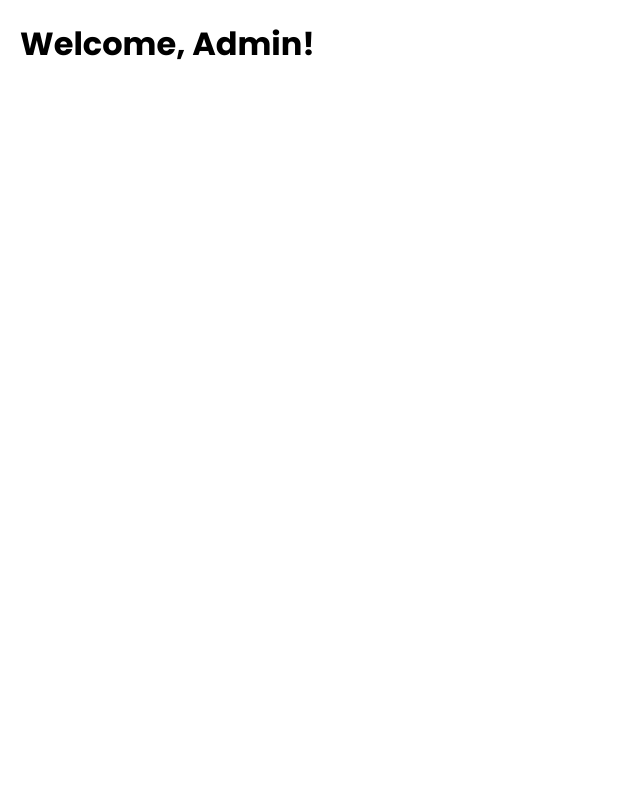
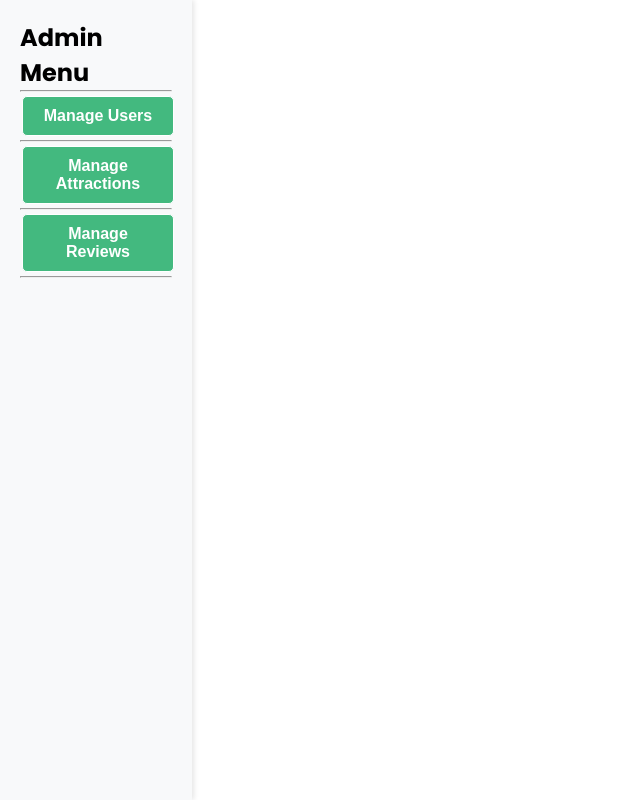
Before and after one commit to DISI2025-TravelPoints/Frontend, a React (Create React App) app in the folder travelpoints_frontend/: page /home-admin in a window 1280 px wide. Shown: the whole page, without its empty margins (0-640 px from the left). Built offline with nearby package versions, Linux system fonts and the light colour scheme; no server answers.

Commit message:
added ant design package for components

```diff
--- a/travelpoints_frontend/package.json
+++ b/travelpoints_frontend/package.json
@@ -7,6 +7,7 @@
     "@testing-library/jest-dom": "^6.6.3",
     "@testing-library/react": "^16.2.0",
     "@testing-library/user-event": "^13.5.0",
+    "antd": "^5.24.8",
     "axios": "^1.8.3",
     "jwt-decode": "^4.0.0",
     "react": "^19.0.0",
--- a/travelpoints_frontend/src/api.js
+++ b/travelpoints_frontend/src/api.js
@@ -1,5 +1,7 @@
 import axios from "axios";
 
+export const API_DEPLOY_URL= "http://travelpoints.ddns.net"
+export const API_LOCAL_URL= "http://localhost"
 const userApi = axios.create({
     //baseURL: "http://localhost:8081",
     baseURL: "http://localhost:80",
--- a/travelpoints_frontend/src/pages/HomeAdmin.js
+++ b/travelpoints_frontend/src/pages/HomeAdmin.js
@@ -1,11 +1,57 @@
 import React from 'react';
+import { useNavigate } from 'react-router-dom';
+import { useState } from 'react';
+import { useEffect } from 'react';
+import { getAllAttractions } from '../requests/AdminRequests';
 
-function HomeAdmin() {
+import '../styles/HomeAdmin.css';
+const HomeAdmin = () => {
+
+    // based on the selected setting, we will show the corresponding component
+    const [selectedSetting, setSelectedSetting] = useState("attractions");
+    const [data, setData] = useState([]);
+    useEffect(()=>{
+        switch(selectedSetting){
+            case "users":
+                break;
+            case "attractions":
+                setData(getAllAttractions());
+                break;
+            case "reviews":
+                break;
+        }
+    },[selectedSetting]);
+
     return (
-        <div style={{ padding: '20px', fontFamily: 'Poppins, sans-serif' }}>
-            <h1>Welcome, Admin!</h1>
+        <>
+            <div className="admin-sidebar-container">
+                <div className="admin-sidebar">
+                    <h2>Admin Menu</h2>
+                    <ul>
+                        <hr></hr>
+                        <button className = "admin-button"
+                        onClick={() => setSelectedSetting("users")}>
+                            Manage Users
+                        </button>
+                        <hr></hr>
+                        <button
+                         className = "admin-button"
+                         onClick={() => setSelectedSetting("attractions")}>
+                            Manage Attractions
+                        </button>
+                        <hr></hr>
+                        <button className = "admin-button"
+                         onClick={() => setSelectedSetting("reviews")}>
+                            Manage Reviews
+                        </button>
+                        <hr></hr>
+                    </ul>
+                </div>
 
-        </div>
+            </div>
+            <div className="admin-content">
+            </div>
+        </>
     );
 }
 
--- /dev/null
+++ b/travelpoints_frontend/src/requests/AdminRequests.js
@@ -0,0 +1,20 @@
+import axios from "axios";
+import { API_DEPLOY_URL } from "../api";
+import { API_LOCAL_URL } from "../api";
+const ATTRACTIONS_API = "/api/attraction";
+
+export async function getAllAttractions() {
+    try {
+        let res = await axios.get("http://localhost/api/attraction", {
+            headers: {
+                'Content-Type': 'application/json',
+            },
+            withCredentials: true
+        });
+
+        console.log(res);
+        return res.data;
+    } catch (error) {
+        console.error('Error fetching attractions:', error);
+    }
+}
--- /dev/null
+++ b/travelpoints_frontend/src/styles/HomeAdmin.css
@@ -0,0 +1,39 @@
+
+
+.admin-sidebar-container{
+    width: 15%;
+    height: 100vh;
+    background-color: #f8f9fa;
+    position: fixed;
+    top: 0;
+    left: 0;
+    padding: 20px;
+    box-shadow: 2px 0 5px rgba(0, 0, 0, 0.1);
+}
+
+.admin-content{
+    margin-left:15%;
+}
+
+.admin-button{
+    background-color: #43b97f;
+    color: white;
+    border-color: #ffffff;
+    border-width: 1px;
+    border-style: solid;
+    border-radius: 5px;
+    width:100%;
+    padding: 10px 20px;
+    text-align: center;
+    text-decoration: none;
+    display: inline-block;
+    font-size: 16px;
+    font-weight: 600;
+    margin: 4px 2px;
+}
+
+.admin-button:hover{
+    background-color: #36a76f;
+    cursor: pointer;
+
+}
```
Also changed, not shown: 1 other file (tests, documents, lock files or other folders).
